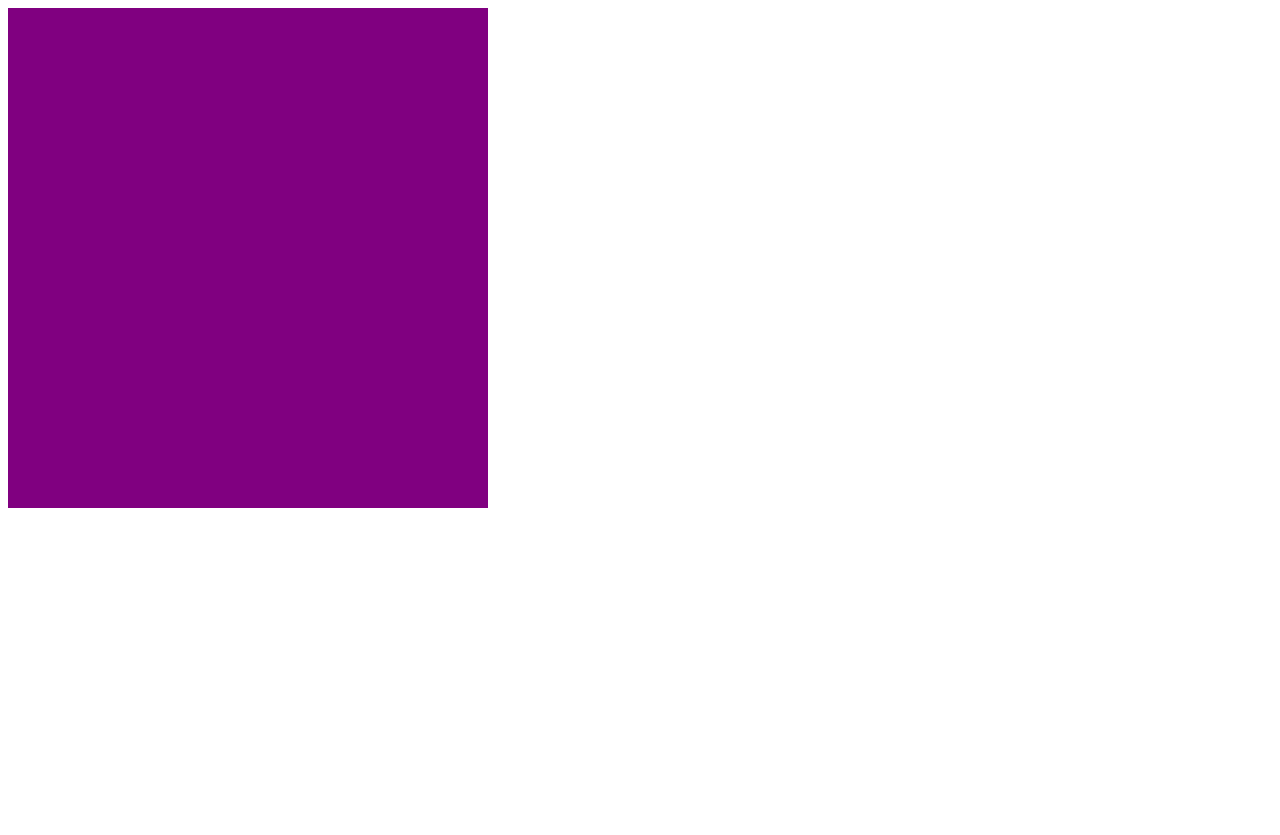
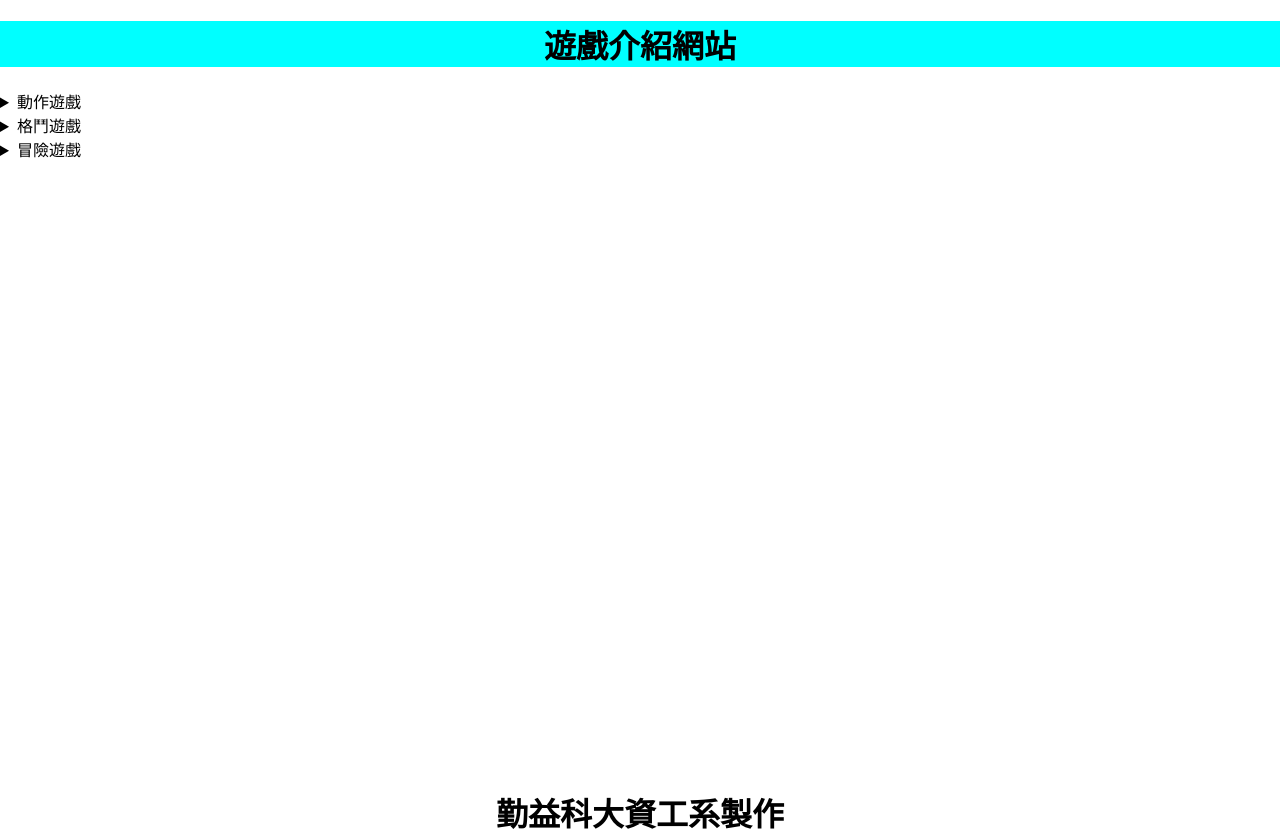
Before and after one commit to xujialang/xujialang.github.io, a plain HTML site: page index.html in a window 1280 px wide. Before the commit the page ends 800 px from the top, so only its background shows below. Drawn offline with Linux system fonts and the light colour scheme.

Commit message:
Add files via upload

```diff
--- a/index.html
+++ b/index.html
@@ -1,3 +1,76 @@
-<canvas width="480px" height="500px" style="background-color:purple; border:20px">
+<!doctype html>
+<html>
+<head>
+<meta charset="utf-8">
+<title>無標題文件</title>
+<style>
+header {
+	background:#0FF;
+	}
+aside{
+	width:30%;
+	float:left;
+height:700px;
+	}
+article{
+	height:700px;
+	width:70%;
+	float:left;
 
-</canvas>
+	}
+iframe{
+border:0;
+}
+footer{
+	width:100%;
+	height:50px;
+	text-align:center;
+
+}
+h1{
+	text-align:center;
+}
+body{
+	margin:0;
+padding:0;
+}
+
+</style>
+</head>
+
+<body>
+<audio src="老虎之眼.wmv洛基1.mp3" autoplay hidden></audio>
+<header>
+  <h1>遊戲介紹網站</h1>
+</header>
+<aside>
+<details>
+<summary>
+動作遊戲
+</summary>
+<p><a href="index2.html" target="a">超級瑪利</a></p>
+<p><a href="index3.html" target="a">越南大戰</a></p>
+</details>
+<details>
+<summary>
+格鬥遊戲
+</summary>
+<p><a href="index4.html" target="a">快打旋風2</a></p>
+<p><a href="index5.html" target="a">拳皇</a></p>
+</details>
+<details>
+<summary>
+冒險遊戲
+</summary>
+<p><a href="index6.html" target="a">猴島小英雄</a></p>
+<p><a href="index7.html" target="a">國王密使</a></p>
+</details>
+</aside>
+<article >
+<iframe name=a width="100%"  height="600px"></iframe>
+</article>
+<footer>
+<h1>勤益科大資工系製作</h1>
+</footer>
+</body>
+</html>
```
Also changed, not shown: index2.html (added, +19 -0 lines), index3.html (added, +13 -0 lines), index4.html (added, +13 -0 lines), index5.html (added, +13 -0 lines), index6.html (added, +14 -0 lines), index7.html (added, +13 -0 lines).
